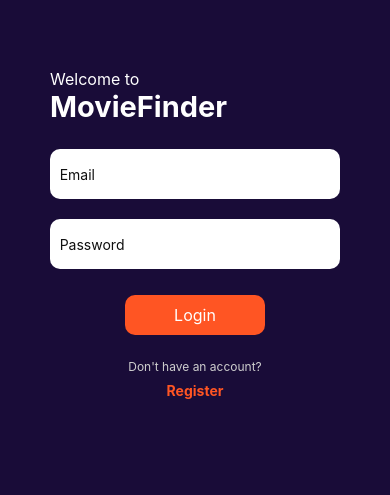
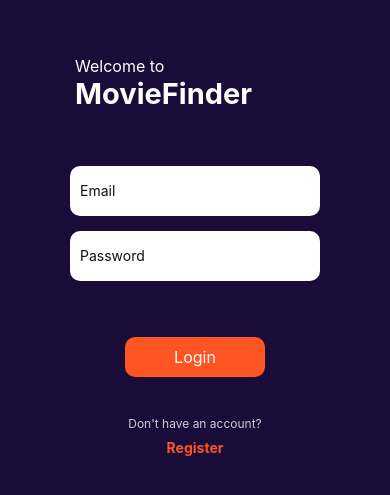
Before and after one commit to renataalbq/movie-finder, a React Native app: screen / in a window 390 px wide. Shown: the part 151-646 px from the top of the page. Built offline with nearby package versions, Linux system fonts and the light colour scheme.

Commit message:
change form layout

```diff
--- a/src/components/form/form.style.ts
+++ b/src/components/form/form.style.ts
@@ -7,10 +7,10 @@ export const Container = styled.SafeAreaView`
 `;
 
 export const Content = styled.View`
-  padding: 0 24px 24px 24px;
-  flex: 1;
+  gap: 15px;
   align-items: center;
   justify-content: center;
+  margin-top: 24px;
 `
 
 export const ButtonContainer = styled.TouchableOpacity`
--- a/src/components/form/form.tsx
+++ b/src/components/form/form.tsx
@@ -23,7 +23,7 @@ interface FormProps{
 export const Form: React.FC<FormProps> = (props) => {
     return (
       <Content>
-        <Title>{props.title}</Title>
+        {props.title && <Title>{props.title}</Title>}
         <VSeparator />
         <Input
           placeholder="Email"
--- a/src/components/input/input.style.ts
+++ b/src/components/input/input.style.ts
@@ -1,11 +1,10 @@
 import styled from 'styled-components/native';
 
 export const InputStyled = styled.TextInput`
-    margin-top: 20px;
     border-radius: 10px;
     background-color: #fff;
     height: 50px;
-    width: 85%;
+    width: 250px;
     padding: 8px 10px;
     color: #000;
 `;
--- a/src/pages/login/login.style.ts
+++ b/src/pages/login/login.style.ts
@@ -1,24 +1,23 @@
 import styled from 'styled-components/native';
 
 export const Container = styled.SafeAreaView`
-    justify-content: center;
     flex: 1;
-    background-color: #190c38;
 `;
 
-export const WelcomeContent = styled.View`
-    padding:50px;
-    top: 170px;
-    position: absolute;
+export const Content = styled.View`
+    flex: 1;
+    justify-content: center;
 `;
 
 export const WelcomeText = styled.Text`
     color: white;
     font-size: 16px;
+    padding-left: 75px;
 `;
 
 export const WelcomeMainText = styled.Text`
     color: white;
     font-size: 29px;
     font-weight: bold;
+    padding-left: 75px;
 `;
--- a/src/pages/login/login.tsx
+++ b/src/pages/login/login.tsx
@@ -1,6 +1,6 @@
 import React, { useContext, useState } from 'react';
 import {signInWithEmailAndPassword } from "firebase/auth";
-import { Container, WelcomeContent, WelcomeMainText, WelcomeText } from './login.style';
+import { Container, Content, WelcomeMainText, WelcomeText } from './login.style';
 import { useNavigation } from '@react-navigation/native';
 import { auth } from '../../services/firebase';
 import { Form } from '../../components/form/form';
@@ -35,16 +35,16 @@ export const LoginPage = () => {
 
   return (
     <Container>
-      <WelcomeContent>
+      <Content>
         <WelcomeText>Welcome to </WelcomeText>
         <WelcomeMainText>MovieFinder</WelcomeMainText>
-      </WelcomeContent>
-      <Form setEmail={setEmail} email={email}
+        <Form setEmail={setEmail} email={email}
             setPassword={setPassword} password={password}
             primaryButton="Login" secondaryButton="Register"
             secondaryText="Don't have an account?"
             handlePrimaryFunction={handleLogin } handleSecondaryFunction={handleSignUp}
             error={error} messageError={messageError} />
+      </Content>
     </Container>
   );
 };
--- a/src/pages/signup/signup.style.ts
+++ b/src/pages/signup/signup.style.ts
@@ -1,7 +1,10 @@
 import styled from 'styled-components/native';
 
-export const Container = styled.KeyboardAvoidingView`
+export const Container = styled.SafeAreaView`
+    flex: 1;
+`;
+
+export const Content = styled.View`
+    flex: 1;
     justify-content: center;
-    flex: 1;
-    background-color: #190c38;
 `;
--- a/src/pages/signup/signup.tsx
+++ b/src/pages/signup/signup.tsx
@@ -1,6 +1,6 @@
 import React, { useState } from 'react';
 import { createUserWithEmailAndPassword } from "firebase/auth";
-import { Container } from './signup.style';
+import { Container, Content } from './signup.style';
 import { useNavigation } from '@react-navigation/native';
 import { auth } from '../../services/firebase';
 import { Form } from '../../components/form/form';
@@ -33,6 +33,7 @@ export const SignUpPage = () => {
 
   return (
     <Container>
+      <Content>
         <Form title="Sign Up" setEmail={setEmail} email={email}
               setPassword={setPassword} password={password}
               primaryButton="Register" secondaryButton="Login"
@@ -42,6 +43,7 @@ export const SignUpPage = () => {
               messageError={messageError}
               error={error}
         />
+      </Content>
     </Container>
   );
 };
```
Lines whose indentation alone changed are shown as unchanged.
